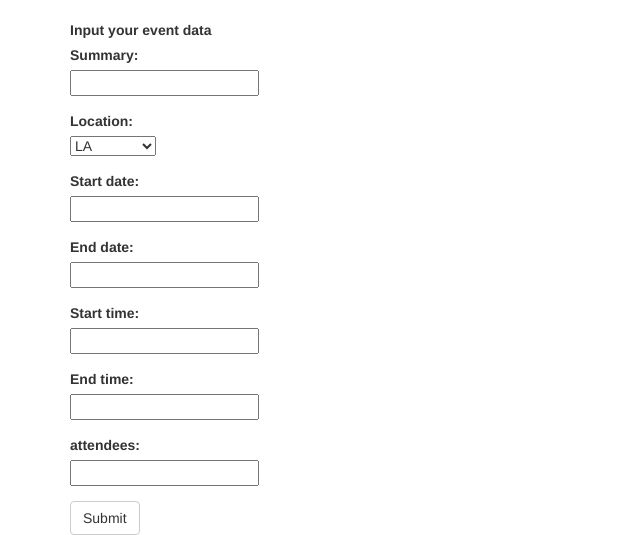
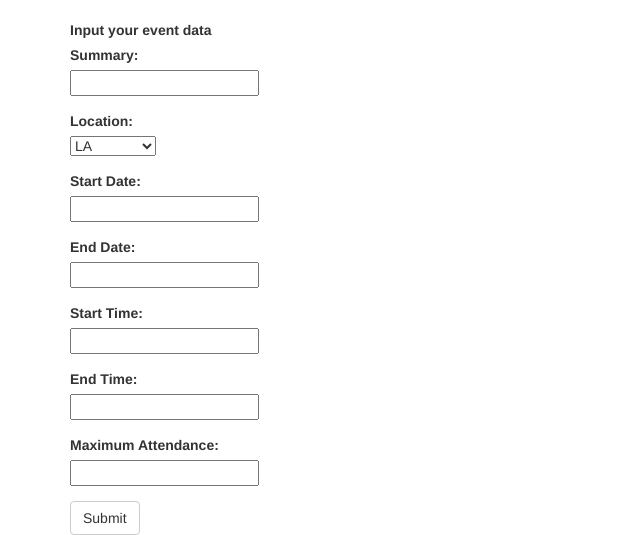
Before and after one commit to rjc59/SocialCal, a Python web app: template templates/frontPage.html in a window 1280 px wide. Shown: the part 915-1450 px from the top of the page, without its empty margins (0-640 px from the left). Run offline with Jinja, Linux system fonts and the light colour scheme; the template is opened without the code that fills it, so the values that code supplies are empty; some libraries are stand-ins or nearby versions.

```diff
--- a/templates/frontPage.html
+++ b/templates/frontPage.html
@@ -73,31 +73,31 @@ body{
 			<input type="text" name="summary">
 		</div>
 		<div class="form-group">
-			<label for: "location" class="control-label">Location:</label> <br>
-			<select name="location">
+			<label for: "location" class="control-label">Location: </label> <br>
+			<select class="input-medium" name="location">
 				<option>LA</option>
 				<option>NY</option>
 				<option>Pittsburgh</option>
 			</select>
 		</div>
 		<div class="form-group">
-			<label for: "startDate" class="control-label">Start date:</label> <br>
+			<label for: "startDate" class="control-label">Start Date: </label> <br>
 			<input type="text" name="startdate"><br>
 		</div>
 		<div class="form-group">
-			<label for: "endDate" class="control-label">End date: </label> <br>
+			<label for: "endDate" class="control-label">End Date: </label> <br>
 			<input type="text" name="enddate"><br>
 		</div>
 		<div class="form-group">
-			<label for: "startTime" class="control-label">Start time: </label> <br>
+			<label for: "startTime" class="control-label">Start Time: </label> <br>
 			<input type="text" name="starttime"><br>
 		</div>
 		<div class="form-group">
-			<label for: "endTime" class="control-label">End time: </label><br>
+			<label for: "endTime" class="control-label">End Time: </label><br>
 			<input type="text" name="endtime"><br>
 		</div>
 		<div class="form-group">
-			<label for: "attendance" class="control-label">attendees: </label><br>
+			<label for: "attendance" class="control-label">Maximum Attendance: </label><br>
 			<input type="text" name="attendees">
 		</div>
 		<button type="submit" class="btn btn-default">Submit</button><br>
```
Also changed, not shown: ProjectPictures/20151013_154023.jpg (added), ProjectPictures/20151013_155457.jpg (added), 14 other files.
